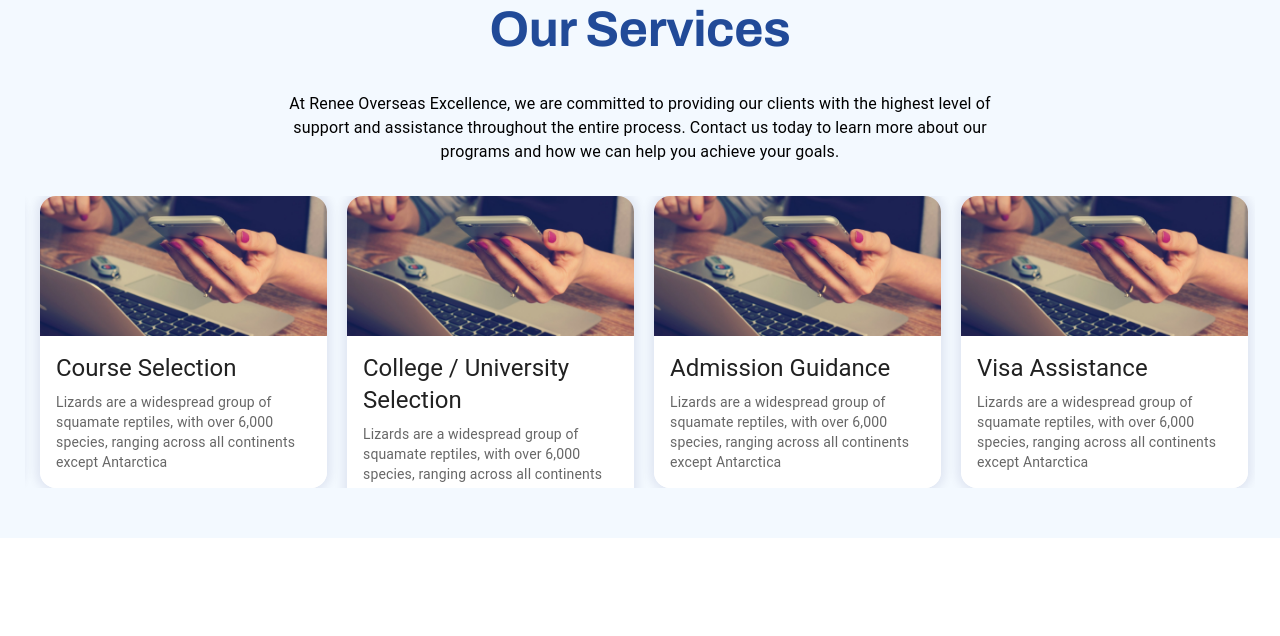
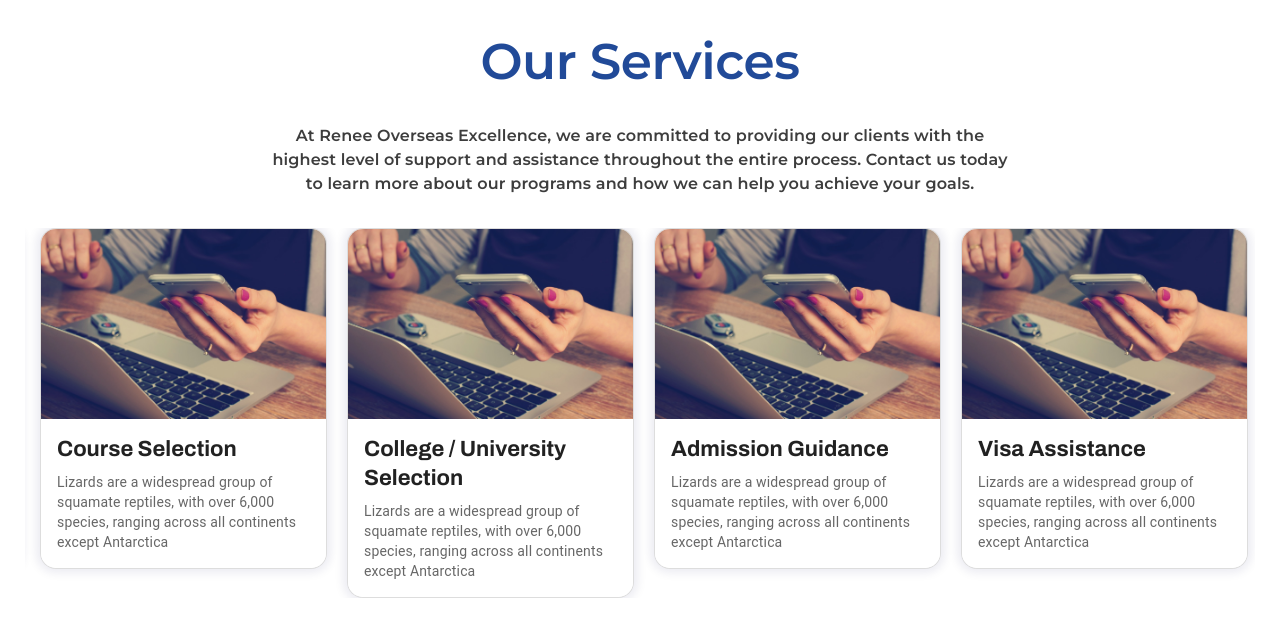
Before and after one commit to avesh-h/edu-prosper, a React (Create React App) app in the folder client/: page / in a window 1280 px wide. Shown: the top 636 px of the page. Built offline with nearby package versions, Linux system fonts and the light colour scheme.

Commit message:
fixes : fixes the cards slider hight issue

```diff
--- a/client/public/index.html
+++ b/client/public/index.html
@@ -16,6 +16,7 @@
     -->
     <link rel="manifest" href="%PUBLIC_URL%/manifest.json" />
 
+    <!-- Carousel -->
     <link
       rel="stylesheet"
       type="text/css"
@@ -27,12 +28,22 @@
       type="text/css"
       href="https://cdnjs.cloudflare.com/ajax/libs/slick-carousel/1.6.0/slick-theme.min.css"
     />
+
+    <!-- Fonts -->
     <link rel="preconnect" href="https://fonts.googleapis.com" />
     <link rel="preconnect" href="https://fonts.gstatic.com" crossorigin />
     <link
       href="https://fonts.googleapis.com/css2?family=Archivo:wght@700&display=swap"
       rel="stylesheet"
     />
+
+    <link rel="preconnect" href="https://fonts.googleapis.com" />
+    <link rel="preconnect" href="https://fonts.gstatic.com" crossorigin />
+    <link
+      href="https://fonts.googleapis.com/css2?family=Archivo:wght@700&family=Montserrat:wght@600&display=swap"
+      rel="stylesheet"
+    />
+
     <!--
       Notice the use of %PUBLIC_URL% in the tags above.
       It will be replaced with the URL of the `public` folder during the build.
--- a/client/src/components/common/Card.jsx
+++ b/client/src/components/common/Card.jsx
@@ -7,9 +7,9 @@
 import DummyImage from "../../assets/images/office-g1dbe7bcce_1280.jpg";
 
 const cardSx = {
+  border: "1px solid #cccccca8",
   boxShadow: "0 0 10px 4px rgba(0, 4, 84, 0.08)",
   borderRadius: 4,
-  // transition: "all .3s ease-in-out",
   "& .MuiCardMedia-root.MuiCardMedia-media": {
     transition: "all .3s ease-in-out",
   },
@@ -27,12 +27,19 @@
       <CardActionArea>
         <CardMedia
           component="img"
-          height="140"
+          height="190"
           image={DummyImage}
           alt="green iguana"
         />
         <CardContent sx={{ bgcolor: "#fff" }}>
-          <Typography gutterBottom variant="h5" component="div">
+          <Typography
+            gutterBottom
+            variant="h5"
+            component="div"
+            fontSize={"22px"}
+            fontWeight={600}
+            fontFamily={"Archivo, sans-serif"}
+          >
             {data.title}
           </Typography>
           <Typography variant="body2" color="text.secondary">
--- a/client/src/components/services/OurServices.jsx
+++ b/client/src/components/services/OurServices.jsx
@@ -12,14 +12,13 @@
 import { styled } from "@mui/material";
 
 const ServiceSlider = styled(Slider)(({ theme }) => ({
-  paddingBottom: "50px",
   "& .slick-track": {
     display: "flex",
     gap: "20px",
-    backgroundColor: "#f3f9ff",
+    // backgroundColor: "transparent",
   },
-  "& slick-slide > div": {
-    height: "400px",
+  "& .slick-slide > div": {
+    // height: "320px",
   },
 }));
 
@@ -32,14 +31,20 @@
     slidesToShow: 4,
     slidesToScroll: 1,
     pauseOnHover: true,
-    adaptiveHeight: true,
+    adaptiveHeight: false,
     arrows: false,
     className: `center ${styles.display}`,
   };
   return (
-    <Box sx={{ backgroundColor: "#f3f9ff" }}>
-      <Container>
-        <SectionHeading sx={{ color: "#214a98", fontSize: "50px" }}>
+    <Box>
+      <Container sx={{ py: 4 }}>
+        <SectionHeading
+          sx={{
+            color: "#214a98",
+            fontSize: "50px",
+            fontFamily: "Montserrat, sans-serif",
+          }}
+        >
           {content.heading}
         </SectionHeading>
         <Box width={"100%"} display={"flex"} justifyContent={"center"} py={4}>
@@ -47,7 +52,7 @@
             variantMapping={"p"}
             align="center"
             maxWidth={"60%"}
-            sx={{ fontFamily: "#3d3d3d" }}
+            sx={{ color: "#3d3d3d", fontFamily: "Montserrat, sans-serif" }}
           >
             {content.description}
           </Typography>
```
